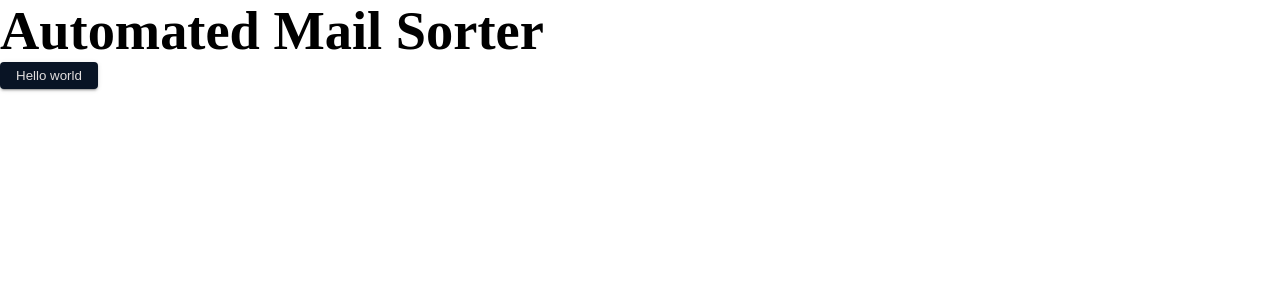
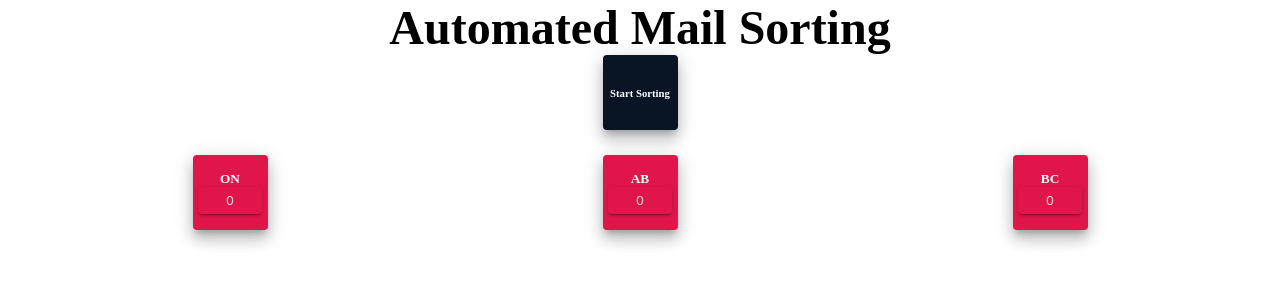
Before and after one commit to esdcapstone/Automated-Mail-Sorter, a React (Create React App) app in the folder Webapp/frontend/: page / in a window 1280 px wide. Shown: the top 300 px of the page. Built offline with nearby package versions, Linux system fonts and the light colour scheme.

Commit message:
Add mock UI

```diff
--- a/Webapp/frontend/src/App.js
+++ b/Webapp/frontend/src/App.js
@@ -3,6 +3,7 @@
 
 
 import React from 'react'
+import { useState } from 'react'
 import './App.css'
 
 import 'fontsource-roboto'
@@ -12,13 +13,13 @@ import { responsiveFontSizes } from '@mui/material'
 import { CssBaseline } from '@mui/material'
 import Button from '@mui/material/Button'
 import { Typography } from '@mui/material'
+import { Box } from '@mui/system'
+import { Paper } from '@mui/material'
 const defaultTheme = createTheme({
   palette: {
     primary: {
       main: '#091425',
       contrastText: '#E2DEDE'
-
-
 
     },
     secondary: {
@@ -29,24 +30,67 @@ const defaultTheme = createTheme({
   },
 })
 
-const {breakpoints, typography: { pxToRem } } = defaultTheme
-let theme = {...defaultTheme,
-  typography:{
-    h1:{fontSize: '1.9rem',
-  '@media (min-width:600px)': {
-    fontSize: '2.5rem',
-  },
-  [defaultTheme.breakpoints.up('md')]: {
-    fontSize: '3.4rem',
-  },
-}}}
+const { breakpoints, typography: { pxToRem } } = defaultTheme
+let theme = {
+  ...defaultTheme,
+  typography: {
+    h1: {
+      fontSize: '1.5rem',
+      '@media (min-width:600px)': {
+        fontSize: '2.4rem',
+      },
+      [defaultTheme.breakpoints.up('md')]: {
+        fontSize: '3rem',
+      },
+    }
+  }
+}
+
 
 
 function App() {
+  const [val1, setVal1] = useState(0);
+  const [val2, setVal2] = useState(0);
+  const [val3, setVal3] = useState(0);
+
+  function f1() {
+    setVal1(val1 + 1);
+  }
+  function f2() {
+    setVal2(val2 + 1);
+  }
+  function f3() {
+    setVal3(val3 + 1);
+  }
   return (
     <ThemeProvider theme={theme}>
-      <Typography variant='h1'>Automated Mail Sorter</Typography>
-      <Button variant="contained" color="primary">Hello world</Button>
+      <Grid container justifyContent="center" textAlign="center">
+        <Typography variant='h1'>Automated Mail Sorting</Typography>
+
+      </Grid>
+      <Grid container justifyContent="center">
+        <Paper elevation={10} style={{ display: 'flex', alignItems: 'center', justifyContent:"center",height: 75, width: 75, backgroundColor: "#091425" }}>
+          <Typography variant='h6' color="white">Start Sorting</Typography></Paper>
+      </Grid>
+      <Grid container padding="25px" justifyContent="space-around">
+      <Grid item >
+          <Paper elevation={10} style={{ display: 'flex',flexDirection:"column", alignItems: 'center', justifyContent: 'center', height: 75, width: 75, backgroundColor: "#e0164a" }}>
+          <Typography variant='h5' color="white">ON</Typography>
+            <Button onClick={f1} variant="contained" color='secondary'>{val1}</Button></Paper>
+        </Grid>
+        <Grid item>
+          <Paper elevation={10} style={{ display: 'flex',flexDirection:"column", alignItems: 'center', justifyContent: 'center', height: 75, width: 75, backgroundColor: "#e0164a" }}>
+          <Typography variant='h5' color="white">AB</Typography>
+            <Button onClick={f2} variant="contained" color='secondary'>{val2}</Button></Paper>
+        </Grid>
+        <Grid item>
+          <Paper elevation={10} style={{ display: 'flex',flexDirection:"column", alignItems: 'center', justifyContent: 'center', height: 75, width: 75, backgroundColor: "#e0164a" }}>
+          <Typography variant='h5' color="white">BC</Typography>
+            <Button onClick={f3} variant="contained" color='secondary'>{val3}</Button></Paper>
+        </Grid>
+      </Grid>
+
+
     </ThemeProvider>
 
   )
```
